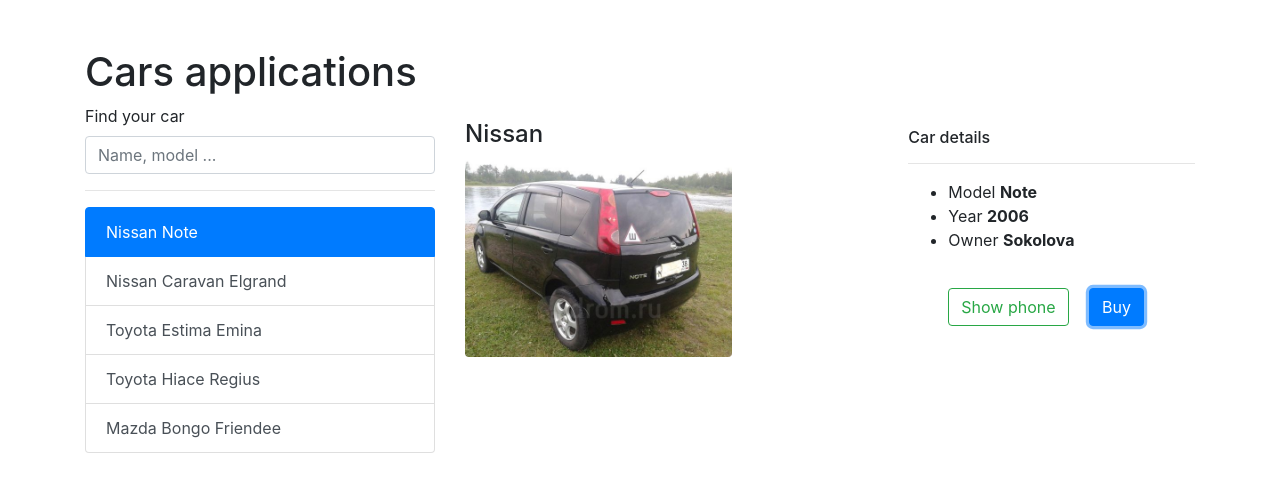
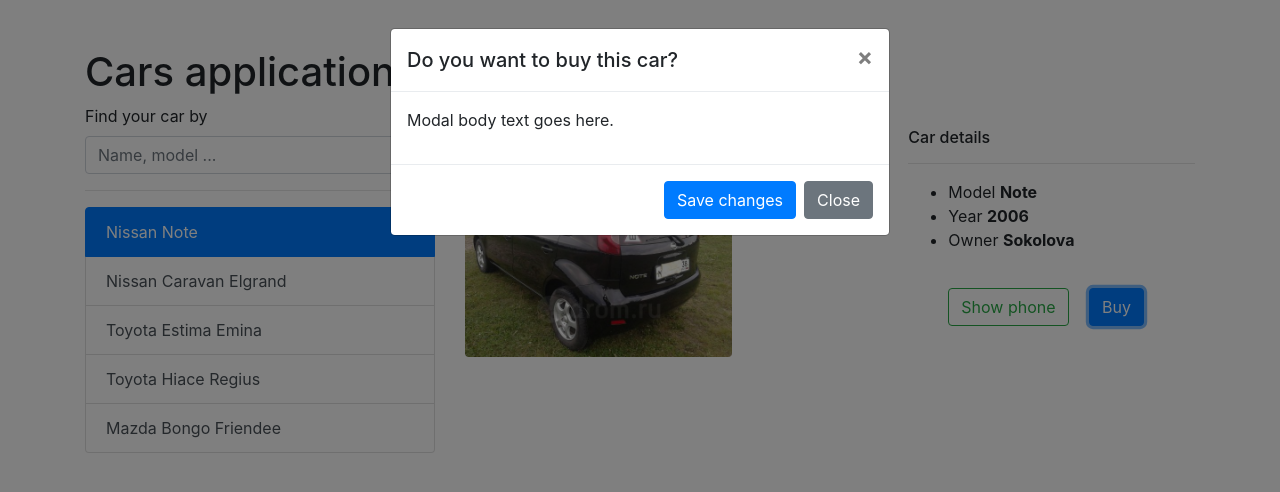
Before and after one commit to VSergeychuk/vuejscars, a plain HTML site: page index.html in a window 1280 px wide. Both pictures are taken after a click on the button "Buy". Drawn offline with nearby package versions, Linux system fonts and the light colour scheme.

Commit message:
Added Modal.

```diff
--- a/app.css
+++ b/app.css
@@ -9,3 +9,7 @@
 .phone-block {
     height: 36px;
 }
+
+.modal{
+    display: block;
+}
--- a/app.js
+++ b/app.js
@@ -14,7 +14,8 @@ new Vue({
         car: cars[0],
         selectedCarIndex: 0,
         phoneVisible: false,
-        search: ''
+        search: '',
+        modalVisible: false
     },
     methods: {
         selectCar(index) {
@@ -28,10 +29,9 @@ new Vue({
             return this.phoneVisible ? 'Hide phone' : 'Show phone'
         },
         filteredCars() {
-            const filtered = this.cars.filter(car => {
-                return car.name.indexOf(this.search) > -1
+            return this.cars.filter(car => {
+                return car.name.indexOf(this.search) > -1 || car.model.indexOf(this.search) > -1
             });
-            return filtered;
         }
     }
 });
--- a/index.html
+++ b/index.html
@@ -19,7 +19,7 @@
     <div class="row">
         <div class="col-md-4">
             <div class="form-group">
-                <label for="search">Find your car</label>
+                <label for="search">Find your car by</label>
                 <input
                         type="text"
                         class="form-control"
@@ -69,7 +69,7 @@
                                 v-text="phoneBtnText"
                         ></button>
                         <button
-                                class="btn btn-primary"
+                                class="btn btn-primary" v-on:click="modalVisible = true"
                         >Buy
                         </button>
                     </ul>
@@ -77,6 +77,38 @@
             </div>
         </div>
     </div>
+
+    <div class="modal fade show" v-if="modalVisible" tabindex="-1" role="dialog">
+        <div class="modal-dialog" role="document">
+            <div class="modal-content">
+                <div class="modal-header">
+                    <h5 class="modal-title">Do you want to buy this car?</h5>
+                    <button
+                            type="button"
+                            class="close"
+                            data-dismiss="modal"
+                            aria-label="Close"
+                            v-on:click="modalVisible = false"
+                    >
+                        <span aria-hidden="true">&times;</span>
+                    </button>
+                </div>
+                <div class="modal-body">
+                    <p>Modal body text goes here.</p>
+                </div>
+                <div class="modal-footer">
+                    <button type="button" class="btn btn-primary">Save changes</button>
+                    <button
+                            type="button"
+                            class="btn btn-secondary"
+                            data-dismiss="modal"
+                            v-on:click="modalVisible = false"
+                    >Close</button>
+                </div>
+            </div>
+        </div>
+    </div>
+    <div class="modal-backdrop fade show" v-if="modalVisible"></div>
 </div>
 
 <script src="https://cdn.jsdelivr.net/npm/vue@2.5.16/dist/vue.js"></script>
```
